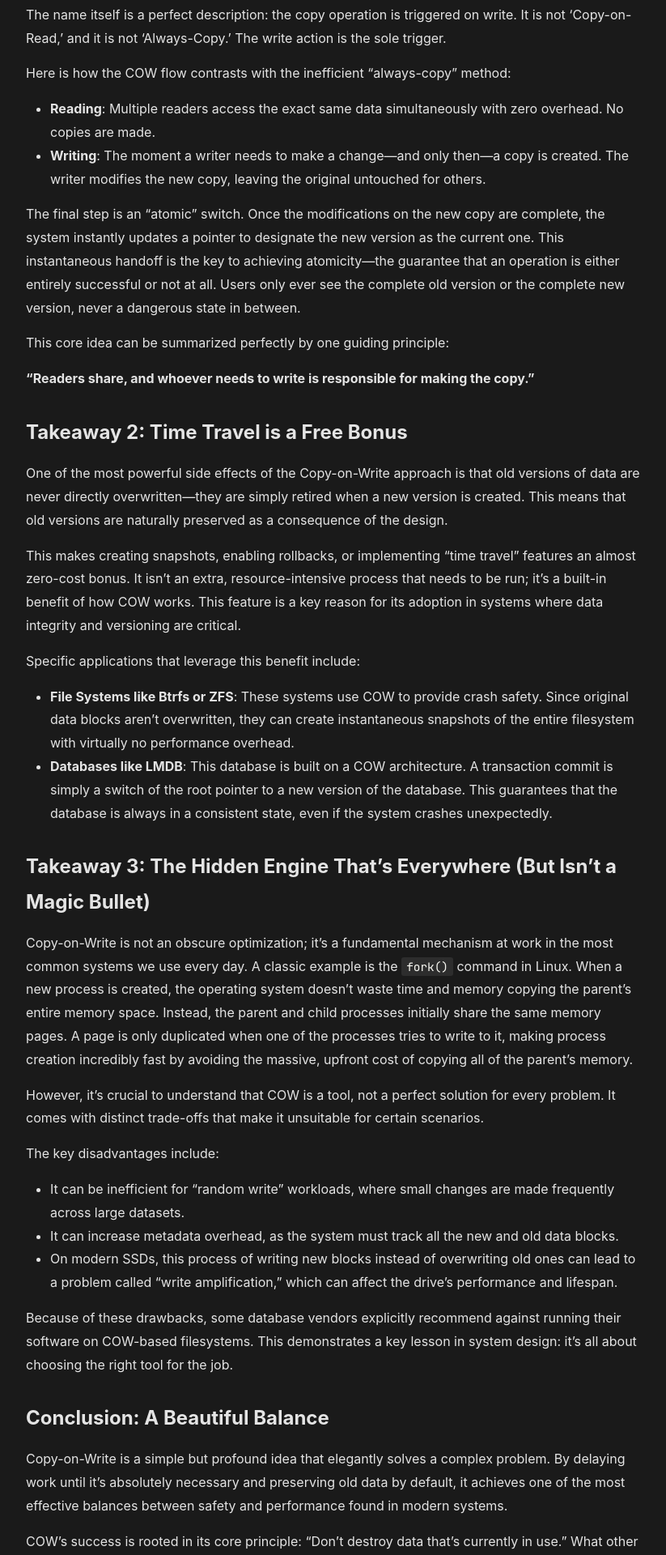
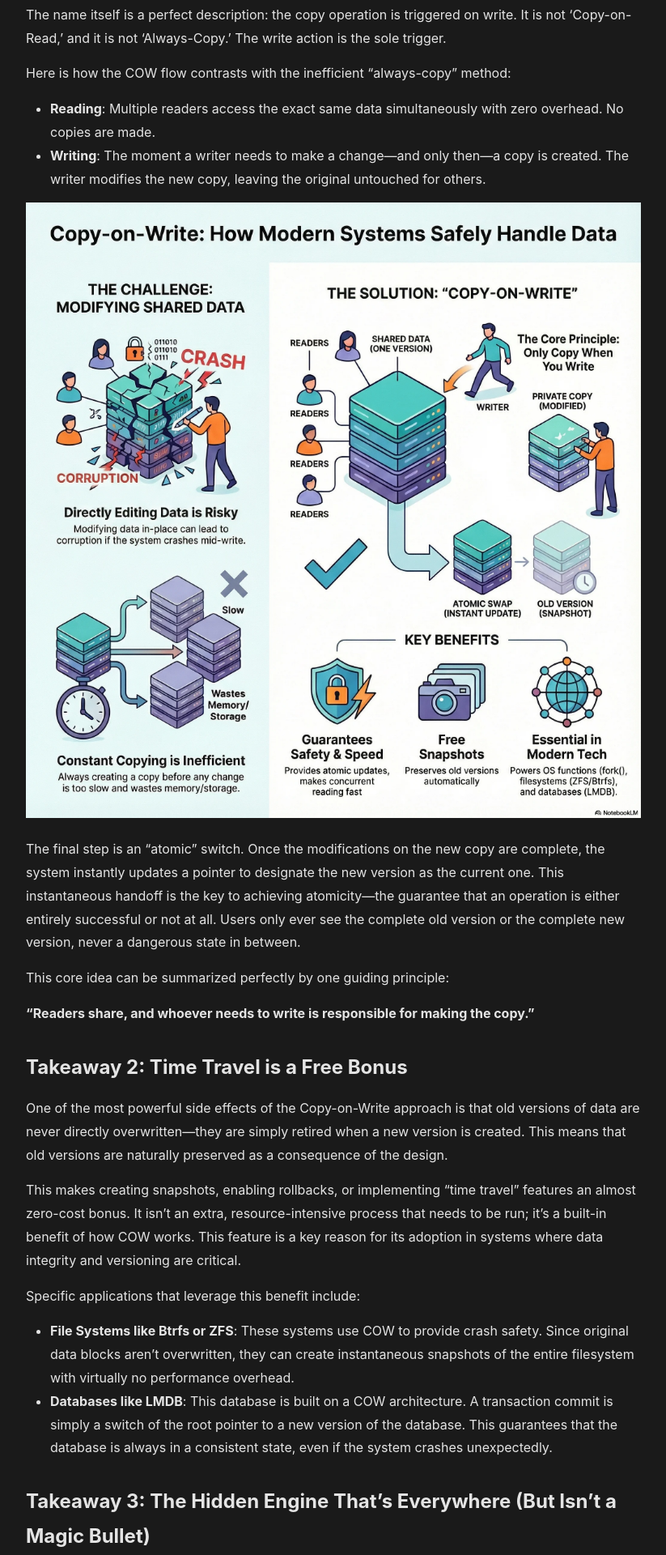
Before and after one commit to mingchun-hsu/blog, a Jekyll site: the page built from _posts/2026-01-07-the-genius-of-laziness-how-copy-on-write-quietly-runs-your-digital-world.md, in a window 1280 px wide. Shown: the part 1015-2935 px from the top of the page at 81% size, without its empty margins (228-1051 px from the left). Built offline with Jekyll 4.4.1, drawn with Linux system fonts in a browser that asks for light colours; some web fonts are replaced.

Commit message:
Add diagram image to Copy-on-Write post content
Insert visual diagram to illustrate the COW mechanism in the article body.

🤖 Generated with [Claude Code](https://claude.com/claude-code)

Co-Authored-By: Claude Sonnet 4.5 <noreply@anthropic.com>

```diff
--- a/_posts/2026-01-07-the-genius-of-laziness-how-copy-on-write-quietly-runs-your-digital-world.md
+++ b/_posts/2026-01-07-the-genius-of-laziness-how-copy-on-write-quietly-runs-your-digital-world.md
@@ -25,6 +25,8 @@ Here is how the COW flow contrasts with the inefficient "always-copy" method:
 
 * **Reading**: Multiple readers access the exact same data simultaneously with zero overhead. No copies are made.
 * **Writing**: The moment a writer needs to make a change—and only then—a copy is created. The writer modifies the new copy, leaving the original untouched for others.
+
+<img src="/assets/images/copy-on-write-mechanism.webp" alt="Diagram illustrating the Copy-on-Write mechanism showing how multiple readers share the same data while writers create new copies, followed by an atomic pointer switch" style="max-width: 100%; height: auto;">
 
 The final step is an "atomic" switch. Once the modifications on the new copy are complete, the system instantly updates a pointer to designate the new version as the current one. This instantaneous handoff is the key to achieving atomicity—the guarantee that an operation is either entirely successful or not at all. Users only ever see the complete old version or the complete new version, never a dangerous state in between.
 
```
